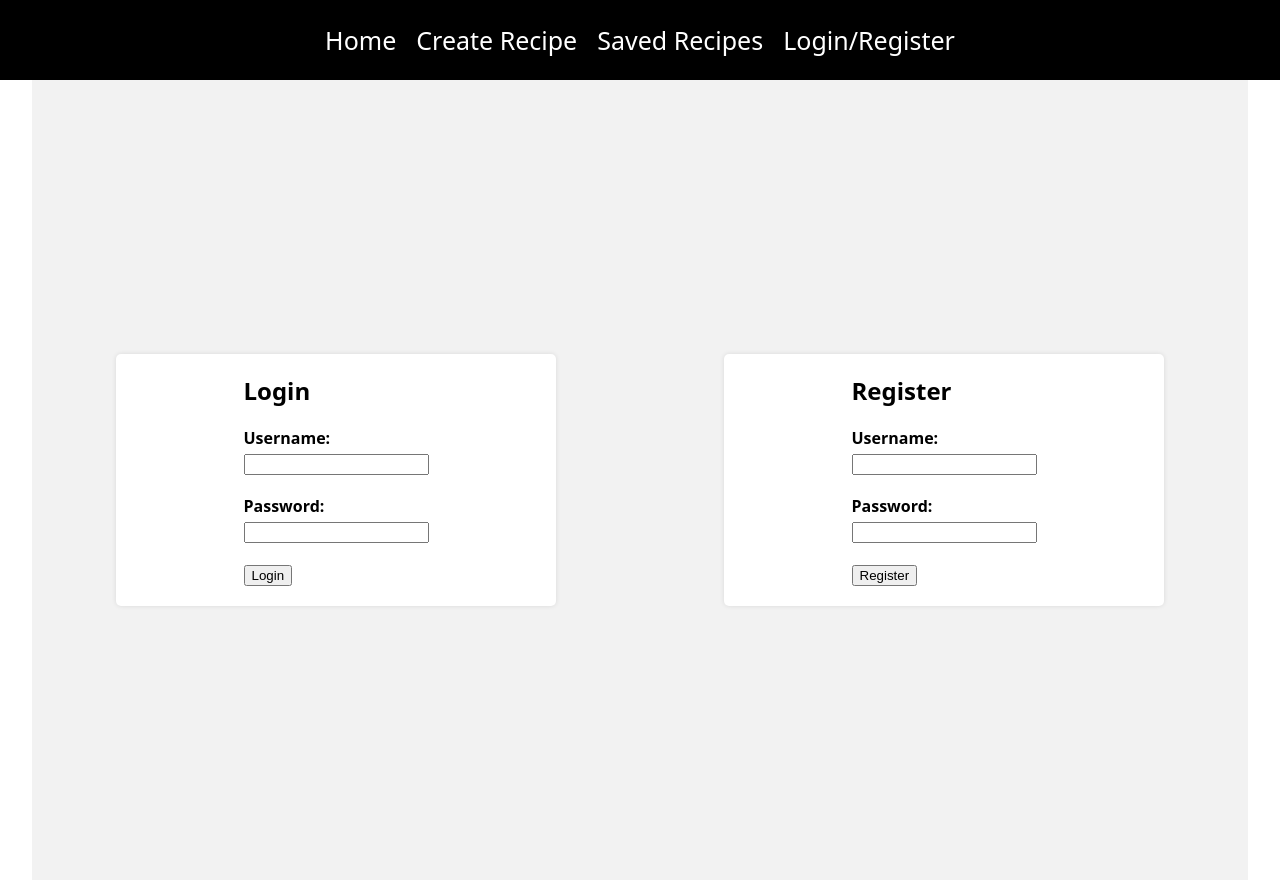
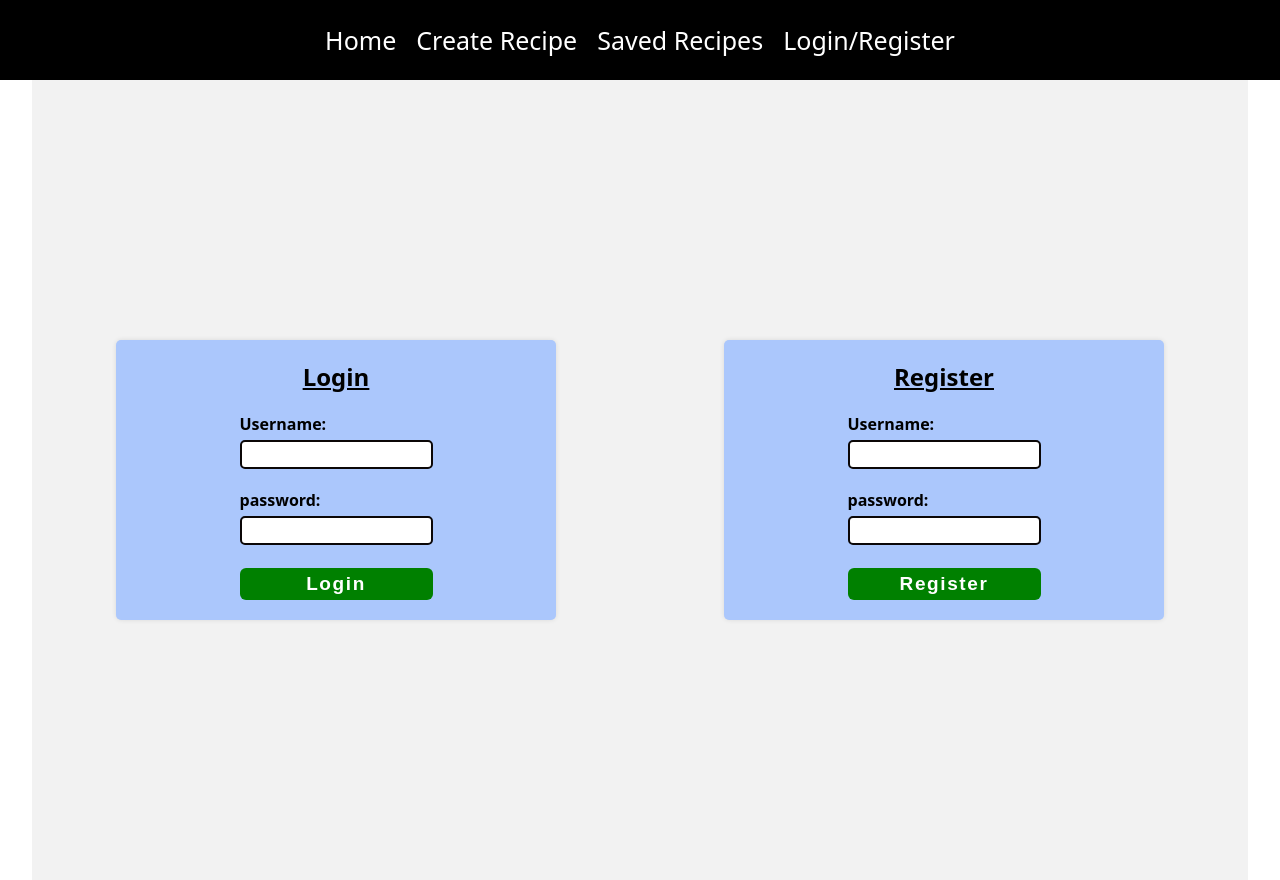
Before and after one commit to ehsanA380/Recipe-Project, a React (Create React App) app: page /auth in a window 1280 px wide. Built offline with nearby package versions, Linux system fonts and the light colour scheme.

Commit message:
alt: altering the auth file

```diff
--- a/src/App.css
+++ b/src/App.css
@@ -5,12 +5,15 @@
   align-items: center;
   font-family: system-ui, -apple-system, BlinkMacSystemFont, 'Segoe UI', Roboto, Oxygen, Ubuntu, Cantarell, 'Open Sans', 'Helvetica Neue', sans-serif;
 }
-
 body{
   margin: 0;
   padding: 0;
 }
+h2{
+  text-align: center;
+  text-decoration: underline;
 
+}
 .auth{
   display: flex;
   justify-content: space-around;
@@ -26,7 +29,7 @@ body{
   justify-content: center;
   align-items: center;
   padding: 20px;
-  background-color: white;
+  background-color: rgb(171, 199, 252);
   border-radius: 5px;
   box-shadow: 0 0 5px rgba(0, 0, 0 , 0.1);
   margin: 20px;
@@ -39,11 +42,36 @@ body{
   margin-bottom: 20px;
 }
 
-label{
+label {
   font-weight: bold;
   margin-bottom: 5px;
 }
-
+input{
+  outline: none;
+  border: 2px solid rgb(11, 7, 7);
+  border-radius: 5px;
+  padding: 5px;
+  font-weight: 600;
+}
+input:focus{
+  border: 2px solid green;
+}
+.auth button{
+  width: 100%;
+  padding: 5px;
+  border-radius: 6px;
+  font-weight: 600;
+  font-size: 19px;
+  outline: none;
+  border: none;
+  background: green;
+  color: white;
+  letter-spacing: 0.1rem;
+  margin-top: 2%;
+}
+button:active{
+  background-color: orange;
+}
 .navbar{
   margin: 0;
   width: 100%;
--- a/src/components/navbar.js
+++ b/src/components/navbar.js
@@ -1,12 +1,25 @@
 import { Link } from "react-router-dom"
+import { useCookies } from "react-cookie";
+import { useNavigate } from "react-router-dom"
+
 
 export const Navbar = () =>{
+    const [cookies,setCookies] = useCookies ("access_token");
+    const navigate = useNavigate('/');
+
+   const logout =()=>{
+    setCookies("access_token","")
+    window.localStorage.clear();
+    navigate('/auth')
+   }
+
+
     return (
         <div className="navbar">
             <Link to="/">Home</Link>
             <Link to="/create-recipe">Create Recipe</Link>
             <Link to="/saved-recipes">Saved Recipes</Link>
-            <Link to="/auth">Login/Register</Link>
+            {!window.localStorage.getItem('userID')?<Link to = "/auth">Login/Register</Link>:<button onClick={logout}>Logout</button>}
         </div>
     );
 }
--- a/src/pages/auth.js
+++ b/src/pages/auth.js
@@ -1,40 +1,68 @@
-import { useState } from "react";
-import axios from 'axios'
-import {useCookies} from 'react-cookie'
-import {useNavigate} from 'react-router-dom'
+import { useState } from "react"
+import axios from "axios";
+import { useCookies } from "react-cookie";
+import { useNavigate } from "react-router-dom";
 
-export const Auth = ()=>{
-    return (
+export const  Auth = ()=>{
+    return(
         <div className="auth">
             <Login/>
             <Register/>
         </div>
-
-    );
+    )
 }
 
-const Login = ()=>{
-    const [username,setUsername] = useState("");
-    const [password,setPassword] = useState("");
-
-    const [_,setCookie] = useCookies(["access_token"])
+const Login =()=>{
+    const [username,setUsername] =useState("")
+    const [password,setPassword] =useState("");
+    const [_,setCookies]=useCookies("access_token")
     const navigate = useNavigate();
 
-    const onSubmit = async (event) =>{
-        event.preventDefault();
+    const onSubmit  = async(event)=>{
+        event.preventDefault(); //  taki jab submit button click ho to page reload na ho
         try{
-            const response = await axios.post("http://localhost:3001/auth/login",{
-                username,
-                password,
+            const response=await axios.post('http://localhost:3001/auth/login',{
+                username,password
+            });
+            alert(response.data.message)
+            setCookies("access_token",response.data.token)
+            window.localStorage.setItem("userID",response.data.userID);
+            window.localStorage.setItem("name",response.data.name);
+            if(response.data.loggedStatus){
+
+                navigate("/")
+            }
+        }catch(err){
+
+        }
+    }
+
+    return (
+        <Form
+         username={username}
+         setUsername={setUsername}
+         password={password}
+         setPassword={setPassword}
+         label="Login"
+         onSubmit={onSubmit}
+        />
+    )
+}
+const Register =()=>{
+    const [username,setUsername] =useState("")
+    const [password,setPassword] =useState("");
+
+    const onSubmit =async (event)=>{
+        event.preventDefault();//  taki jab submit button click ho to page reload na ho
+        try{
+            const response= await axios.post('http://localhost:3001/auth/register',{
+                username,password
             });
 
-            setCookie("access_token",response.data.token)
-            window.localStorage.setItem("userID",response.data.userID)
-            navigate('/')
-
-        }
-        catch(err){
-            console.log(err);
+            alert(response.data.message)
+            // console.log(response);
+        }catch(err){
+            console.error(err)
         }
     }
 
@@ -44,69 +72,29 @@ const Login = ()=>{
          setUsername={setUsername}
          password={password}
          setPassword={setPassword}
-            label="Login"
-            onSubmit={onSubmit}
-
-        />
-    );
-};
-const Register = ()=>{
-    const [username,setUsername] = useState("");
-    const [password,setPassword] = useState("");
-
-    const onSubmit = async (event) =>{
-        event.preventDefault();
-        try{
-            await axios.post("http://localhost:3001/auth/register",{
-                username,
-                password,
-            });
-            alert("registratino is completed! Now Login.");
-        }
-        catch(err){
-            console.log(err)
-        }
-    }
-
-    //ehsan only fof test the git  branch
-    return(
-        <Form
-            username={username}
-            setUsername={setUsername}
-            password={password}
-            setPassword={setPassword}
          label="Register"
          onSubmit={onSubmit}
         />
-    );
-};
+    )
+}
 
-const Form = ({username,setUsername,password,setPassword,label,onSubmit})=>{
 
+const Form =({username,setUsername,password,setPassword,label,onSubmit})=>{
     return(
         <div className="auth-container">
             <form onSubmit={onSubmit}>
                 <h2>{label}</h2>
                 <div className="form-group">
                     <label htmlFor="username">Username:</label>
-                    <input
-                        type="text"
-                        id="username"
-                        value={username}
-                        onChange={(e)=>setUsername(e.target.value)}
-                    />
+                    <input type="text" id="username" onChange={(event)=>{setUsername(event.target.value)}}/>
                 </div>
                 <div className="form-group">
-                    <label htmlFor="password">Password:</label>
-                    <input
-                        type="password"
-                        id="password"
-                        value={password}
-                        onChange={(e)=>setPassword(e.target.value)}
-                    />
+                    <label htmlFor="password">password:</label>
+                    <input type="password" id="password" onChange={(event)=>{setPassword(event.target.value)}}/>
                 </div>
                 <button type="submit">{label}</button>
             </form>
+
         </div>
     )
 }
--- a/src/pages/home.js
+++ b/src/pages/home.js
@@ -1,3 +1,10 @@
-export const Home = ()=>{
-    return <div className="create-recipe"> Home </div>
-}
+export const Home = () => {
+
+  return (
+    <>
+
+      <div className="create-recipe" style={{display:"inline",textAlign:"center",fontWeight:"bold"}}>welcome <span style={{color:"red"}}>{ window.localStorage.getItem('name')} </span></div>
+
+    </>
+  );
+};
```
Lines whose indentation alone changed are shown as unchanged.
